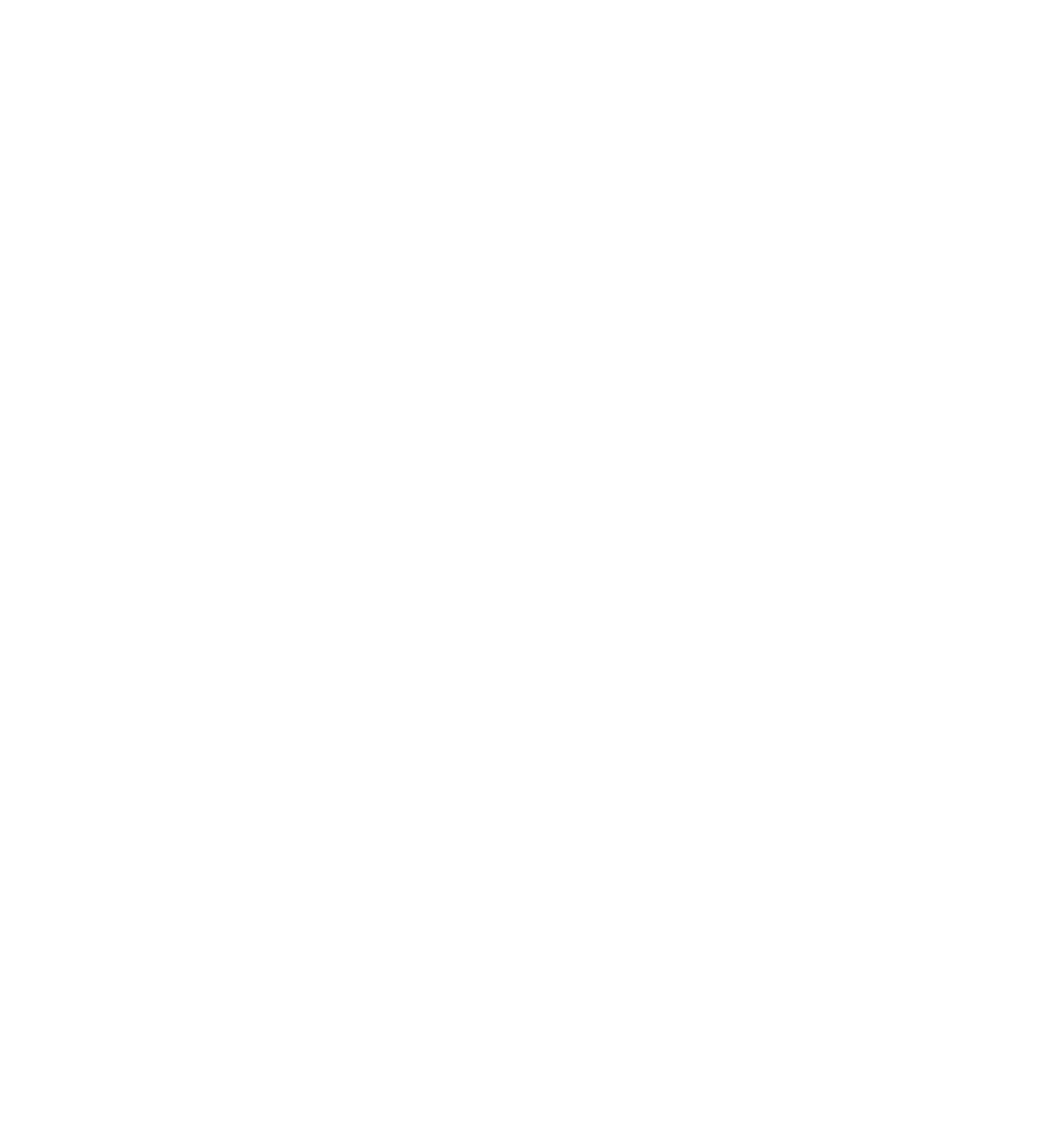
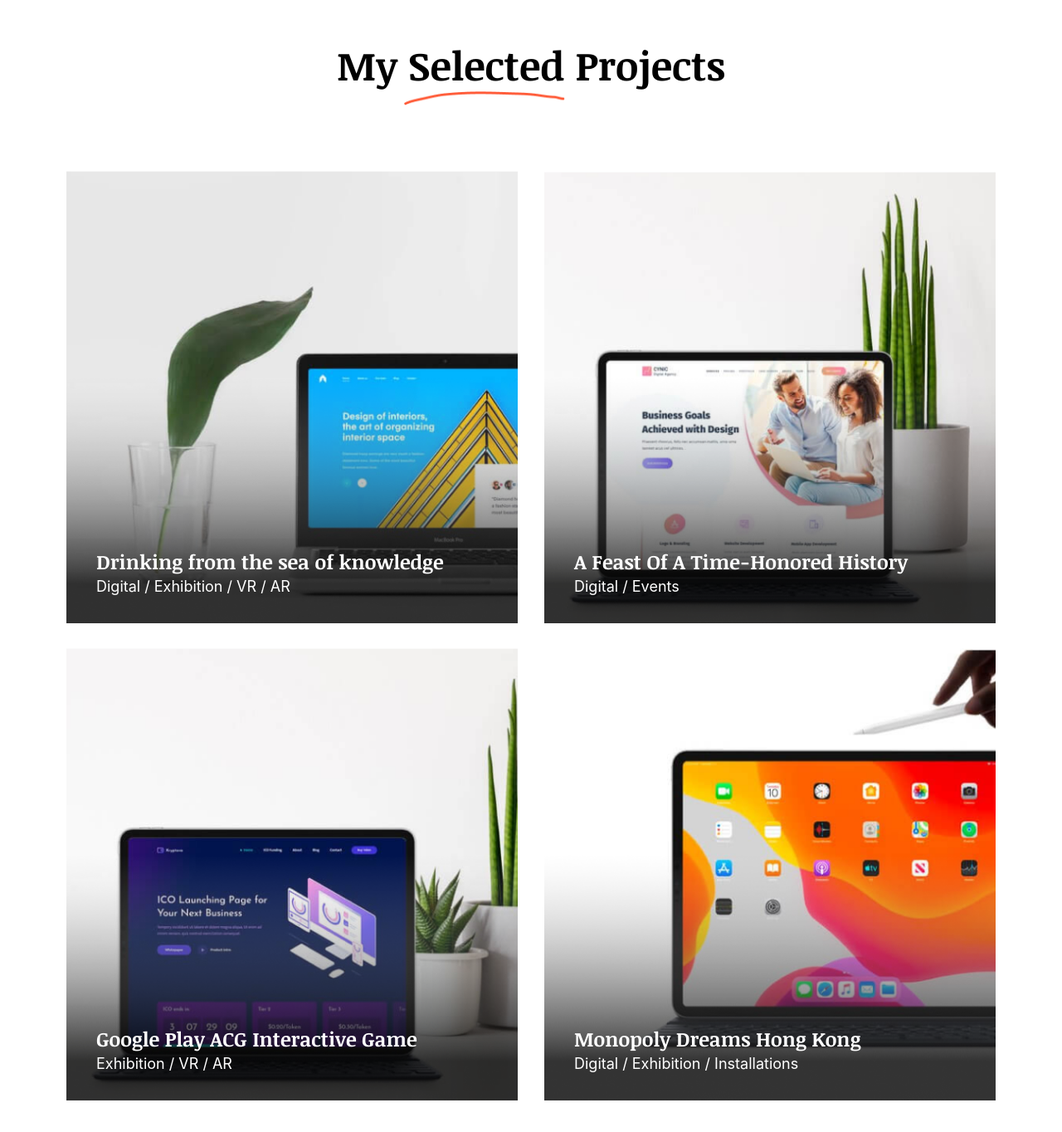
Before and after one commit to Avi-s-Work/alex, a Next.js app: page / in a window 1280 px wide. Shown: the part 3880-5244 px from the top of the page at 83% size. Before the commit the page ends 3774 px from the top, so only its background shows below. Built offline with nearby package versions, Linux system fonts and the light colour scheme.

Commit message:
projects_done

```diff
--- /dev/null
+++ b/components/projects.js
@@ -0,0 +1,88 @@
+import Image from "next/image";
+export default function Projects() {
+  return (
+    <>
+      {/* Heading  */}
+      <div
+        style={{ width: "468px" }}
+        className="mx-auto grid grid-rows-2 items-center pb-14 pt-40"
+      >
+        <div>
+          <h1 className="text-5xl text-center font-noticia">
+            My Selected Projects
+          </h1>
+        </div>
+        <div className="flex justify-center mb-4 mr-28">
+          <Image
+            src="/images/Heading_Lines/projects_line.png"
+            alt="projects_line"
+            width="194"
+            height="17"
+          />
+        </div>
+      </div>
+      <section className="pb-40 w-full xl:px-96 lg:px-20 md:px-20 sm:px-10 px-10 grid grid-cols-2 items-center gap-y-6 gap-x-8">
+        <div className="relative">
+          <Image
+            src="/images/Projects/Drinking.png"
+            alt="Drinking"
+            width="570"
+            height="571"
+          />
+          <div className="absolute bottom-9 left-9">
+            <h1 className="text-2xl text-white font-noticia">
+              Drinking from the sea of knowledge
+            </h1>
+            <span className="text-lg text-white">
+              Digital / Exhibition / VR / AR
+            </span>
+          </div>
+        </div>
+        <div className="relative">
+          <Image
+            src="/images/Projects/Feast.png"
+            alt="Feast"
+            width="570"
+            height="571"
+          />
+          <div className="absolute bottom-9 left-9">
+            <h1 className="text-2xl text-white font-noticia">
+              A Feast Of A Time-Honored History
+            </h1>
+            <span className="text-lg text-white">Digital / Events</span>
+          </div>
+        </div>
+        <div className="relative">
+          <Image
+            src="/images/Projects/GooglePlay.png"
+            alt="GooglePlay"
+            width="570"
+            height="571"
+          />
+          <div className="absolute bottom-9 left-9">
+            <h1 className="text-2xl text-white font-noticia">
+              Google Play ACG Interactive Game
+            </h1>
+            <span className="text-lg text-white">Exhibition / VR / AR</span>
+          </div>
+        </div>
+        <div className="relative">
+          <Image
+            src="/images/Projects/Monopoly.png"
+            alt="Monopoly"
+            width="570"
+            height="571"
+          />
+          <div className="absolute bottom-9 left-9">
+            <h1 className="text-2xl text-white font-noticia">
+              Monopoly Dreams Hong Kong
+            </h1>
+            <span className="text-lg text-white">
+              Digital / Exhibition / Installations
+            </span>
+          </div>
+        </div>
+      </section>
+    </>
+  );
+}
--- a/pages/fullpage.js
+++ b/pages/fullpage.js
@@ -3,6 +3,7 @@ import Network from "../components/network";
 import Services from "../components/services";
 import Experience from "../components/experience";
 import Testimonial from "../components/testimonial";
+import Projects from "../components/projects";
 
 export default function Fullpage() {
   return (
@@ -12,6 +13,7 @@ export default function Fullpage() {
       <Services />
       <Experience />
       <Testimonial />
+      <Projects />
     </>
   );
 }
```
Also changed, not shown: public/images/Heading_Lines/projects_line.png (added).
